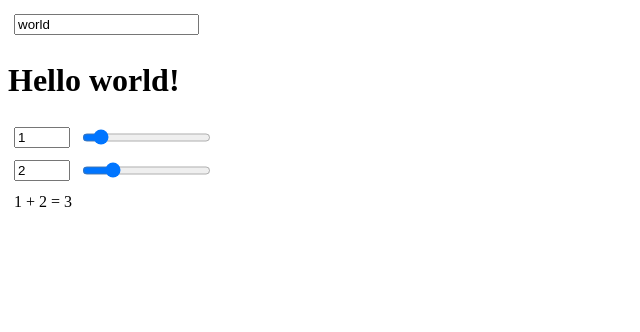
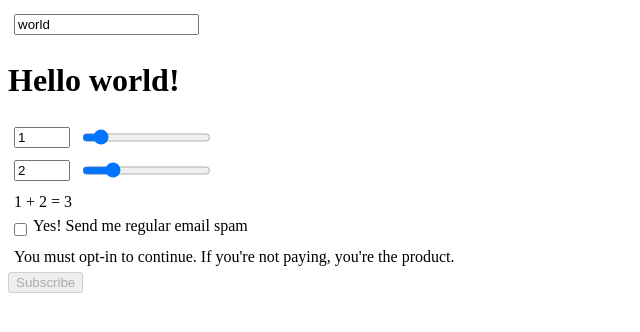
Before and after one commit to Lechros/study-svelte, a SvelteKit app: page /6 in a window 1280 px wide. Shown: the top 332 px of the page, without its empty margins (0-640 px from the left). Built offline with nearby package versions, Linux system fonts and the light colour scheme.

Commit message:
6: checkbox inputs

```diff
--- a/src/routes/6/+page.svelte
+++ b/src/routes/6/+page.svelte
@@ -3,18 +3,21 @@
 
 	let a = 1;
 	let b = 2;
+
+	let yes = false;
 </script>
-
-<input bind:value={name}>
-
-<h1>Hello {name}!</h1>
 
 <!--
     svelte takes care of converting types
     - input with type=number/range will set numeric value
     - input with type=text will set string value
+    - input with type=checkbox will set boolean `checked` value
     - two different input type might change variable type
 -->
+
+<input bind:value={name}>
+
+<h1>Hello {name}!</h1>
 <label>
 	<input type=number bind:value={a} min=0 max=10>
 	<input type=range bind:value={a} min=0 max=10>
@@ -31,3 +34,18 @@
 	label { display: flex }
 	input, p { margin: 6px }
 </style>
+
+<label>
+	<input type=checkbox bind:checked={yes}>
+	Yes! Send me regular email spam
+</label>
+
+{#if yes}
+	<p>Thank you. We will bombard your inbox and sell your personal details.</p>
+{:else}
+	<p>You must opt-in to continue. If you're not paying, you're the product.</p>
+{/if}
+
+<button disabled={!yes}>
+	Subscribe
+</button>
```
